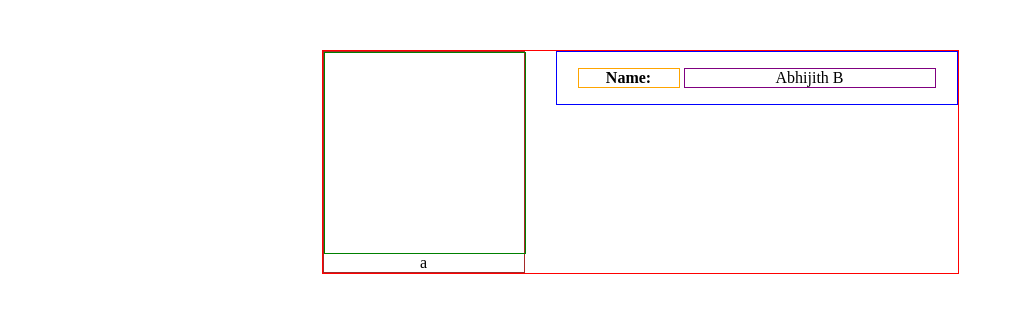
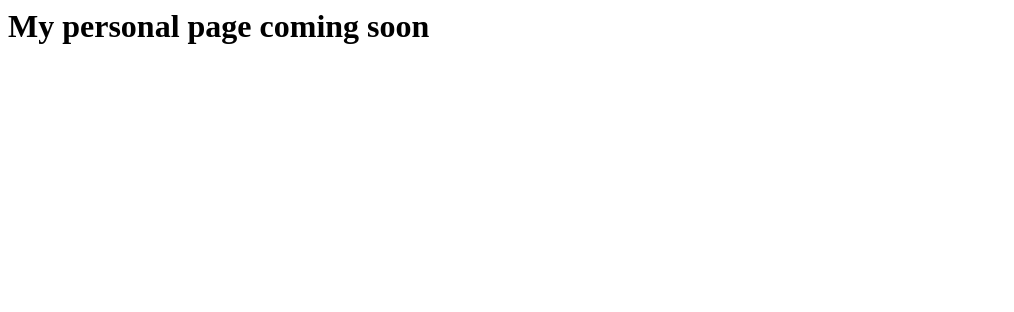
Before and after one commit to abhijith-puttur/abhijith-b.github.io, a plain HTML site: page index.html in a window 1280 px wide. Shown: the whole page, without its empty margins (0-1014 px from the left). Drawn offline with Linux system fonts and the light colour scheme.

Commit message:
Update index.html

```diff
--- a/index.html
+++ b/index.html
@@ -1,97 +1 @@
-<style type="text/css">
-#ProfilePage
-{
-    /* Move it off the top of the page, then centre it horizontally */
-    margin: 50px auto;
-    width: 635px;
-
-/* For visibility. Delete me */
-border: 1px solid red;
-}
-
-#LeftCol
-{
-    /* Move it to the left */
-    float: left;
-
-    width: 200px;
-    text-align: center;
-
-    /* Move it away from the content */
-    margin-right: 20px;
-
-/* For visibility. Delete me */
-border: 1px solid brown;
-}
-
-#Photo
-{
-    /* Width and height of photo container */
-    width: 200px;
-    height: 200px;
-
-/* For visibility. Delete me */
-border: 1px solid green;
-}
-
-#PhotoOptions
-{
-    text-align: center;
-    width: 200px;
-
-/* For visibility. Delete me */
-border: 1px solid brown;
-}
-
-#Info
-{
-    width: 400px;
-    text-align: center;
-
-    /* Move it to the right */
-    float: right;
-
-/* For visibility. Delete me */
-border: 1px solid blue;
-}
-
-#Info strong
-{
-    /* Give it a width */
-    display: inline-block;
-    width: 100px;
-
-/* For visibility. Delete me */
-border: 1px solid orange;
-}
-
-#Info span
-{
-    /* Give it a width */
-    display: inline-block;
-    width: 250px;
-
-/* For visibility. Delete me */
-border: 1px solid purple;
-}
-</style>
-
-<div id="ProfilePage">
-    <div id="LeftCol">
-        <div id="Photo"></div>
-        <div id="ProfileOptions">
-        a
-        </div>
-    </div>
-
-    <div id="Info">
-        <p>
-            <strong>Name:</strong>
-            <span>Abhijith B</span>
-        </p>
-
-    </div>
-
-    <!-- Needed because other elements inside ProfilePage have floats -->
-    <div style="clear:both"></div>
-</div>
+<h1>My personal page coming soon</h1>
```
